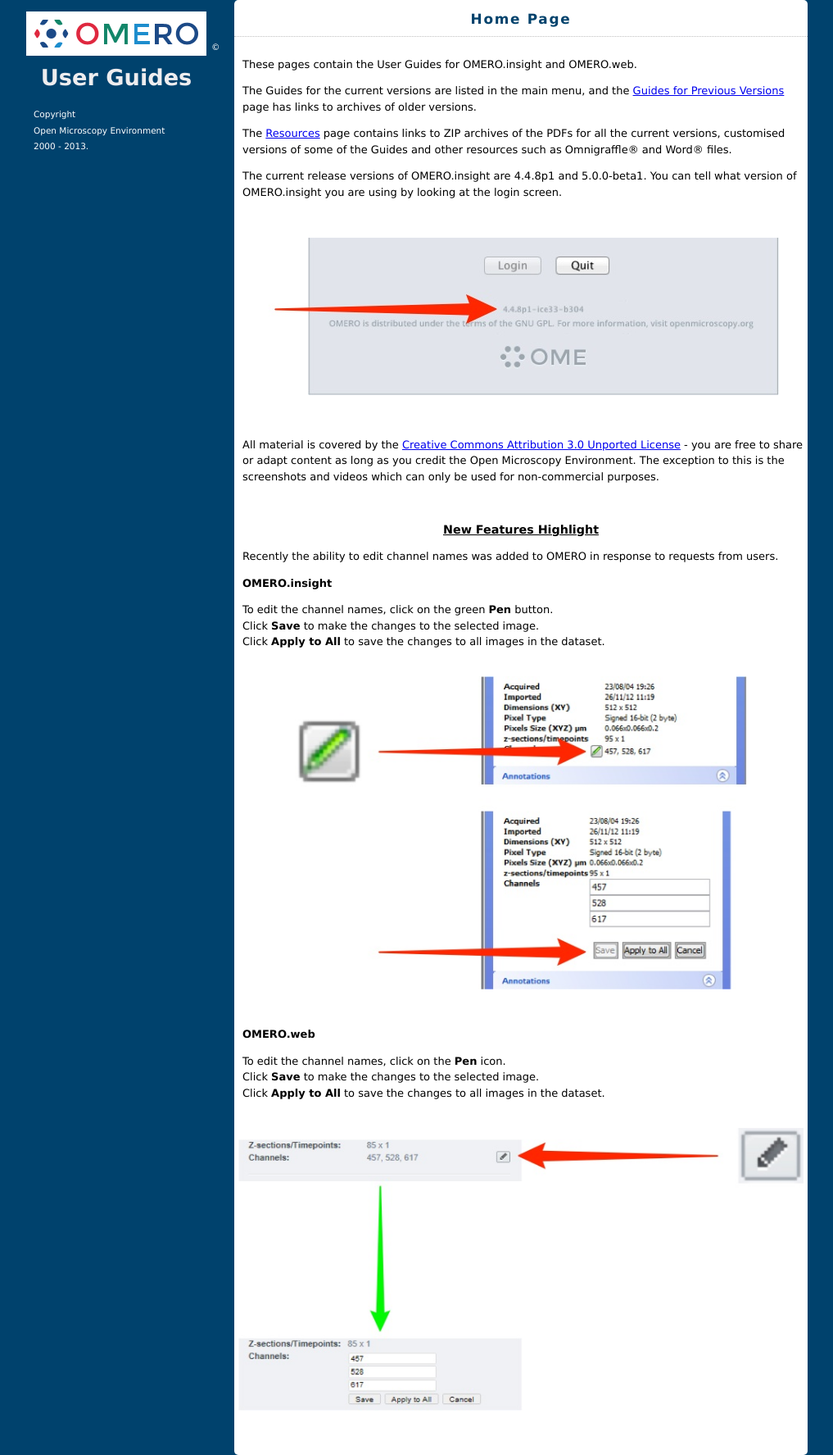
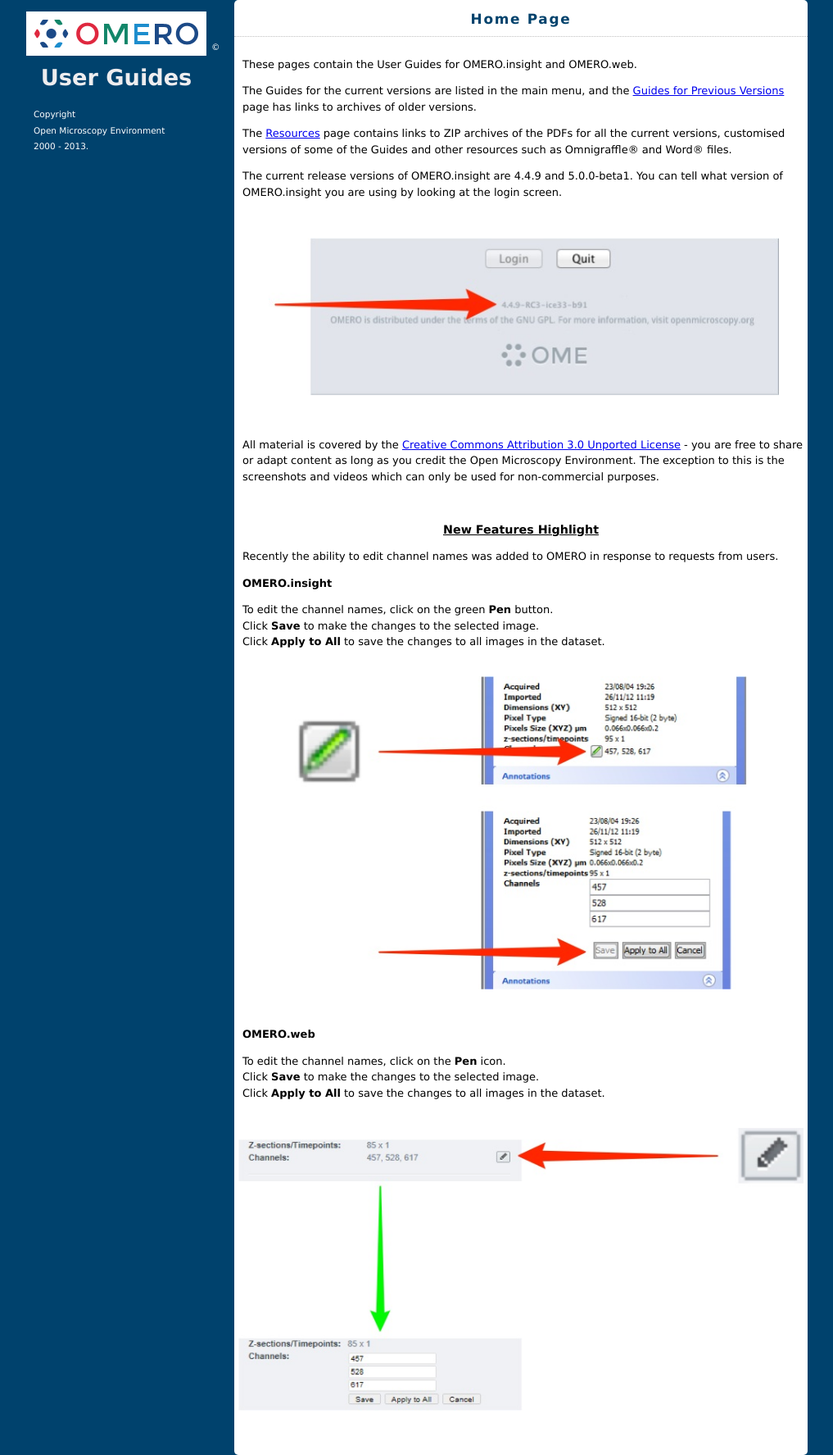
Before and after one commit to snoopycrimecop/ome-help, a Jekyll site: the page built from index.html, in a window 1280 px wide. Shown: the whole page at 82% size, without its empty margins (134-1151 px from the left). Built offline with Jekyll 4.4.1, drawn with Linux system fonts in a browser that asks for light colours; Markdown is read by kramdown in place of the engine named in the settings.

Commit message:
Updating pages and links to show version 4.4.9 and new downloads pages

```diff
--- a/getting-started-4.html
+++ b/getting-started-4.html
@@ -23,7 +23,7 @@
 <ol class="step">
 
 <li><p class="first">Download OMERO.insight client at:
-<a class="external-url" href="http://www.openmicroscopy.org/site/products/omero/downloads">http://downloads.openmicroscopy.org/omero/</a></p>
+<a class="external-url" href="http://downloads.openmicroscopy.org/omero/4.4.9.html">http://downloads.openmicroscopy.org/omero/4.4.9.html</a></p>
 
 <div class="line-block">
 <div class="line"><br /></div> <!-- end #line -->
--- a/getting-started-5.html
+++ b/getting-started-5.html
@@ -23,7 +23,7 @@
 <ol class="step">
 
 <li><p class="first">Download OMERO.insight client at:
-<a class="external-url" href="http://downloads.openmicroscopy.org/omero/">http://downloads.openmicroscopy.org/omero/</a></p>
+<a class="external-url" href="http://downloads.openmicroscopy.org/omero/5.0.0-beta1.html">http://downloads.openmicroscopy.org/omero/5.0.0-beta1.html</a></p>
 
 <div class="line-block">
 <div class="line"><br /></div> <!-- end #line -->
--- a/index.html
+++ b/index.html
@@ -6,7 +6,7 @@
 <p>These pages contain the User Guides for OMERO.insight and OMERO.web.</p>
 <p>The Guides for the current versions are listed in the main menu, and the <a href="previous.html"> Guides for Previous Versions</a> page has links to archives of older versions.</p>
 <p>The <a href="resources.html">Resources</a> page contains links to ZIP archives of the PDFs for all the current versions,  customised versions of some of the Guides and other resources such as  Omnigraffle&reg; and Word&reg; files.</p>
-<p>The current release versions of OMERO.insight are 4.4.8p1 and 5.0.0-beta1. You can tell what version of OMERO.insight you are using by looking at the login screen.</p>
+<p>The current release versions of OMERO.insight are 4.4.9 and 5.0.0-beta1. You can tell what version of OMERO.insight you are using by looking at the login screen.</p>
 <p>&nbsp;</p>
 <p><img src="{{ site.baseurl }}/images/homeVersion.jpg" width="655" height="192" alt="OMERO.insight Version" /></p>
 <p>&nbsp;</p>
```
Also changed, not shown: images/homeVersion.jpg.
